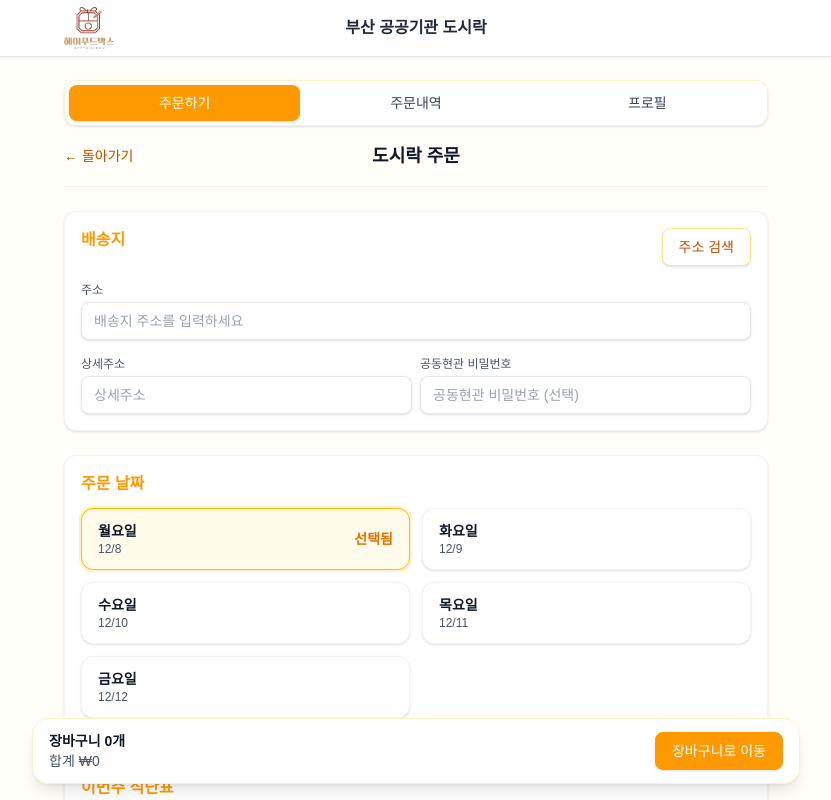
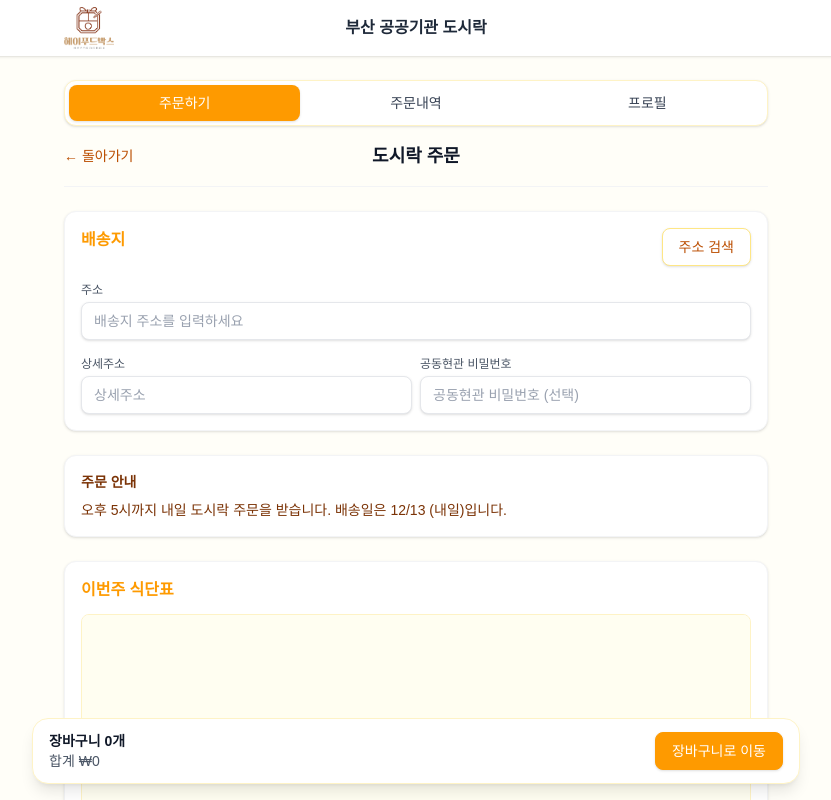
Before and after one commit to soohyun4747/vacation-dosirak-order, a Next.js app: page /customer/order in a window 1280 px wide. Shown: the top 800 px of the page, without its empty margins (224-1055 px from the left). Built offline with nearby package versions, Linux system fonts and the light colour scheme.

Commit message:
Adjust delivery scheduling for next-day orders

```diff
--- a/app/admin/orders/[id]/page.tsx
+++ b/app/admin/orders/[id]/page.tsx
@@ -45,7 +45,7 @@ export default function AdminOrderDetailPage() {
           </div>
           <div className="space-y-2 text-sm text-gray-700">
             <p>주문일: {new Date(order.createdAt).toLocaleString()}</p>
-            <p>배송일: {new Date(order.orderDate).toLocaleDateString()}</p>
+            <p>배송일: {new Date(order.deliveryDate).toLocaleDateString()}</p>
             <p>고객: {order.customerName} ({order.customerPhone})</p>
             <p>주소: {order.address.main}</p>
             <p>상세주소: {order.address.detail}</p>
--- a/app/customer/order/page.tsx
+++ b/app/customer/order/page.tsx
@@ -9,36 +9,25 @@ import { Input } from '../../../src/components/common/Input';
 import { PageHeader } from '../../../src/components/common/PageHeader';
 import { useCart } from '../../../src/context/CartContext';
 import { menuItems } from '../../../src/mock/menu';
-import { Address } from '../../../src/types';
 
-type WeekdayOption = { label: string; displayDate: string; iso: string };
-
-const getWeekdayOptions = (): WeekdayOption[] => {
-	const today = new Date();
-	const currentDay = today.getDay();
-	const mondayOffset = currentDay === 0 ? -6 : 1 - currentDay;
-	const monday = new Date(today);
-	monday.setDate(today.getDate() + mondayOffset);
-
-	const labels = ['월', '화', '수', '목', '금'];
-	return labels.map((label, index) => {
-		const date = new Date(monday);
-		date.setDate(monday.getDate() + index);
-		const displayDate = `${date.getMonth() + 1}/${date.getDate()}`;
-		return { label, displayDate, iso: date.toISOString() };
-	});
-};
+type DeliveryDate = { label: string; displayDate: string; iso: string };
 
 export default function CustomerOrderPage() {
         const { addToCart, totalCount, subtotal } = useCart();
         const [mainAddress, setMainAddress] = useState('');
         const [detail, setDetail] = useState('');
         const [entranceCode, setEntranceCode] = useState('');
-	const weekdayOptions = useMemo(() => getWeekdayOptions(), []);
-	const [selectedDate, setSelectedDate] = useState<WeekdayOption>(
-		weekdayOptions[0]
-	);
         const [quantities, setQuantities] = useState<Record<string, number>>({});
+
+        const deliveryDate: DeliveryDate = useMemo(() => {
+                const tomorrow = new Date();
+                tomorrow.setDate(tomorrow.getDate() + 1);
+                return {
+                        label: '내일',
+                        displayDate: `${tomorrow.getMonth() + 1}/${tomorrow.getDate()}`,
+                        iso: tomorrow.toISOString(),
+                };
+        }, []);
 
 	const totalDisplay = useMemo(
 		() => new Intl.NumberFormat('ko-KR').format(subtotal),
@@ -58,8 +47,8 @@ export default function CustomerOrderPage() {
                 addToCart(
                         menu,
                         quantity,
-			selectedDate.iso,
-			`${selectedDate.label} (${selectedDate.displayDate})`
+                        deliveryDate.iso,
+                        `${deliveryDate.label} (${deliveryDate.displayDate})`
                 );
         };
 
@@ -105,37 +94,13 @@ export default function CustomerOrderPage() {
 				</div>
 			</Card>
 
-			<Card className='space-y-3'>
-				<div className='flex items-center gap-2'>
-					<h2 className='font-bold text-amber-500 '>주문 날짜</h2>
-				</div>
-				<div className='grid grid-cols-2 gap-3'>
-					{weekdayOptions.map((date) => (
-						<button
-							type='button'
-							key={date.iso}
-							onClick={() => setSelectedDate(date)}
-							className={`flex w-full items-center justify-between rounded-xl border px-4 py-3 text-left shadow-sm transition ${
-								selectedDate.iso === date.iso
-									? 'border-amber-400 bg-amber-50 ring-2 ring-amber-100'
-									: 'border-gray-100 bg-white hover:border-amber-200'
-							}`}>
-							<div>
-								<p className='text-sm font-semibold text-gray-900'>
-									{date.label}요일
+                        <Card className='space-y-2 border-amber-100 bg-amber-50 text-amber-900'>
+                                <h2 className='text-sm font-semibold'>주문 안내</h2>
+                                <p className='text-sm'>
+                                        오후 5시까지 내일 도시락 주문을 받습니다. 배송일은 {deliveryDate.displayDate} ({
+                                        deliveryDate.label
+                                })입니다.
                                 </p>
-								<p className='text-xs text-gray-600'>
-									{date.displayDate}
-								</p>
-							</div>
-							{selectedDate.iso === date.iso && (
-								<span className='text-sm font-bold text-amber-600'>
-									선택됨
-								</span>
-							)}
-						</button>
-					))}
-				</div>
                         </Card>
 
 			<Card className='space-y-3'>
@@ -179,8 +144,7 @@ export default function CustomerOrderPage() {
                                                                 <div className='flex flex-col gap-2 sm:flex-row sm:items-center sm:justify-between'>
                                                                         <div className='flex items-center gap-2'>
                                                                                 <span className='text-xs font-semibold text-amber-700'>
-											{selectedDate.label} ·{' '}
-											{selectedDate.displayDate}
+                                                                                        {deliveryDate.label} · {deliveryDate.displayDate}
                                                                                 </span>
                                                                         </div>
 									<div className='flex items-center justify-between gap-3 sm:justify-end'>
@@ -207,7 +171,7 @@ export default function CustomerOrderPage() {
                                                                                         onClick={() =>
                                                                                                 handleAddToCart(menu.id)
                                                                                         }
-											disabled={!selectedDate}>
+                                                                                        disabled={!deliveryDate}>
                                                                                         장바구니 담기
                                                                                 </Button>
 									</div>
--- a/app/customer/orders/[id]/page.tsx
+++ b/app/customer/orders/[id]/page.tsx
@@ -20,7 +20,7 @@ export default function CustomerOrderDetail() {
         </div>
         <div className="flex items-center justify-between text-sm">
           <span className="text-gray-600">배송일</span>
-          <span className="font-semibold text-gray-900">{new Date(order.orderDate).toLocaleDateString()}</span>
+          <span className="font-semibold text-gray-900">{new Date(order.deliveryDate).toLocaleDateString()}</span>
         </div>
       </Card>
 
@@ -40,7 +40,7 @@ export default function CustomerOrderDetail() {
             </span>
             <div className="text-right">
               <span className="block">₩{(item.unitPrice * item.quantity).toLocaleString()}</span>
-              <span className="text-xs text-gray-500">{new Date(order.orderDate).toLocaleDateString()} 배송</span>
+              <span className="text-xs text-gray-500">{new Date(order.deliveryDate).toLocaleDateString()} 배송</span>
             </div>
           </div>
         ))}
--- a/app/customer/orders/page.tsx
+++ b/app/customer/orders/page.tsx
@@ -70,12 +70,9 @@ export default function CustomerOrdersPage() {
 														{item.quantity}
 													</span>
 												</p>
-												<span className='text-xs text-gray-600'>
-													배송일{' '}
-													{new Date(
-														item.orderDate
-													).toLocaleDateString()}
-												</span>
+                                                                                                <span className='text-xs text-gray-600'>
+                                                                                                        배송일 {new Date(order.deliveryDate).toLocaleDateString()}
+                                                                                                </span>
 											</div>
 										))}
 									</div>
--- a/app/driver/deliveries/page.tsx
+++ b/app/driver/deliveries/page.tsx
@@ -14,7 +14,7 @@ export default function DriverDeliveriesPage() {
   const [orders] = useState(mockOrders);
 
   const filtered = useMemo(() => {
-    return orders.filter((order) => order.orderDate.slice(0, 10) === date);
+    return orders.filter((order) => order.deliveryDate.slice(0, 10) === date);
   }, [date, orders]);
 
   return (
--- a/app/page.tsx
+++ b/app/page.tsx
@@ -5,7 +5,6 @@ import { useRouter } from 'next/navigation';
 import { Button } from '../src/components/common/Button';
 import { Card } from '../src/components/common/Card';
 import { Input } from '../src/components/common/Input';
-import { PageHeader } from '../src/components/common/PageHeader';
 import { mockUsers } from '../src/mock/users';
 
 export default function Home() {
--- a/src/mock/data.ts
+++ b/src/mock/data.ts
@@ -1,4 +1,4 @@
-import { Address, Driver, Order, OrderStatus } from '../types';
+import { Address, Driver, Order } from '../types';
 
 const baseAddress: Address = {
   id: 'addr-1',
@@ -20,7 +20,7 @@ const buildOrder = (id: string): Order => {
   const created = new Date(now);
   created.setHours(created.getHours());
   const delivery = new Date(now);
-  delivery.setDate(delivery.getDate());
+  delivery.setDate(delivery.getDate() + 1);
 
   return {
     id: `${id}`,
@@ -29,9 +29,10 @@ const buildOrder = (id: string): Order => {
     customerPhone: `010-1234-5678`,
     address: { ...baseAddress, detail: `${100}동 ${1000}호` },
     createdAt: formatDate(created),
+    deliveryDate: formatDate(delivery),
     items: [
-      { menuId: 'menu-1', name: '김밥도시락', unitPrice: 6900, quantity: 3, orderDate: formatDate(delivery) },
-      { menuId: 'menu-2', name: '덮밥도시락', unitPrice: 6900, quantity: 1, orderDate: formatDate(delivery) },
+      { menuId: 'menu-1', name: '김밥도시락', unitPrice: 6900, quantity: 3 },
+      { menuId: 'menu-2', name: '덮밥도시락', unitPrice: 6900, quantity: 1 },
     ],
     totalPrice: 6900 * 3 + 6900,
   };
--- a/src/types.ts
+++ b/src/types.ts
@@ -34,7 +34,6 @@ export interface OrderItem {
   name: string;
   unitPrice: number;
   quantity: number;
-  orderDate: string;
 }
 
 export interface Driver {
@@ -50,6 +49,7 @@ export interface Order {
   customerPhone: string;
   address: Address;
   createdAt: string;
+  deliveryDate: string;
   items: OrderItem[];
   totalPrice: number;
   driverId?: string;
```
Lines whose indentation alone changed are shown as unchanged.
